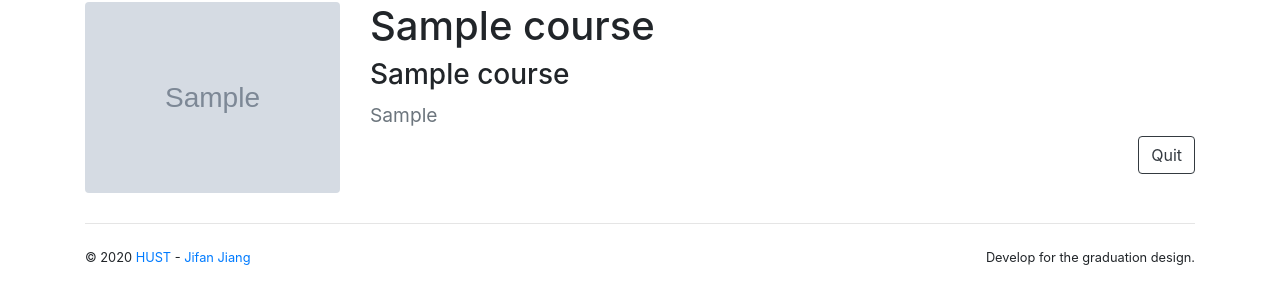
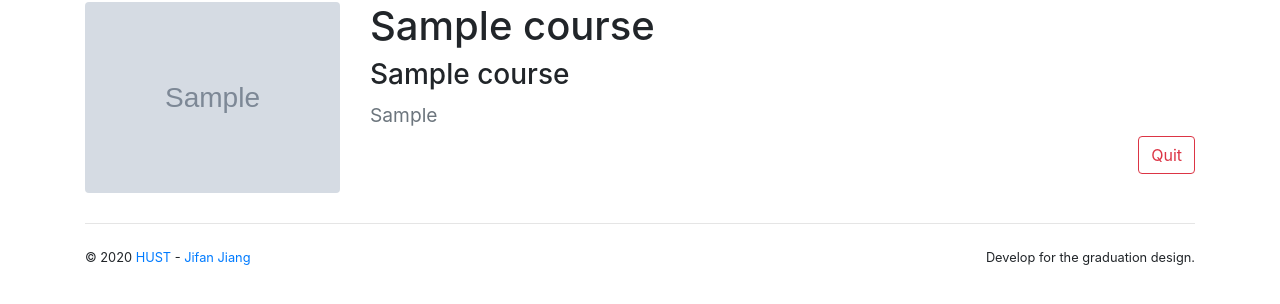
Before and after one commit to fn19980304/Graduation-design, a Flask app: template devGrasys/templates/student/view_course.html in a window 1280 px wide. Shown: the part 102-406 px from the top of the page. Run offline with Flask 2, Linux system fonts and the light colour scheme; the template is opened without the code that fills it: values that come from a table or form of the project are taken from there, others are empty; tables that the repository leaves empty hold one stand-in row (values such as "Sample post"); grey boxes marked "Sample" are stand-in pictures; some libraries are stand-ins or nearby versions.

Commit message:
修改学生助教端结课按钮样式

```diff
--- a/devGrasys/templates/assistant/view_course.html
+++ b/devGrasys/templates/assistant/view_course.html
@@ -18,7 +18,7 @@
                 {% if course.assistant_is_joined(assistant) %}
                     <form class="inline" method="post"
                           action="{{ url_for('assistant.quit_course', course_name=course.name, next=request.full_path) }}">
-                        <button type="submit" class="btn btn-outline-dark btn-group-sm">Quit</button>
+                        <button type="submit" class="btn btn-outline-danger btn-group-sm">Quit</button>
                     </form>
                 {% else %}
                     <form class="inline" method="post"
--- a/devGrasys/templates/student/view_course.html
+++ b/devGrasys/templates/student/view_course.html
@@ -18,7 +18,7 @@
                 {% if course.student_is_joined(student) %}
                     <form class="inline" method="post"
                           action="{{ url_for('student.quit_course', course_name=course.name, next=request.full_path) }}">
-                        <button type="submit" class="btn btn-outline-dark btn-group-sm">Quit</button>
+                        <button type="submit" class="btn btn-outline-danger btn-group-sm">Quit</button>
                     </form>
                 {% else %}
                     <form class="inline" method="post"
```
